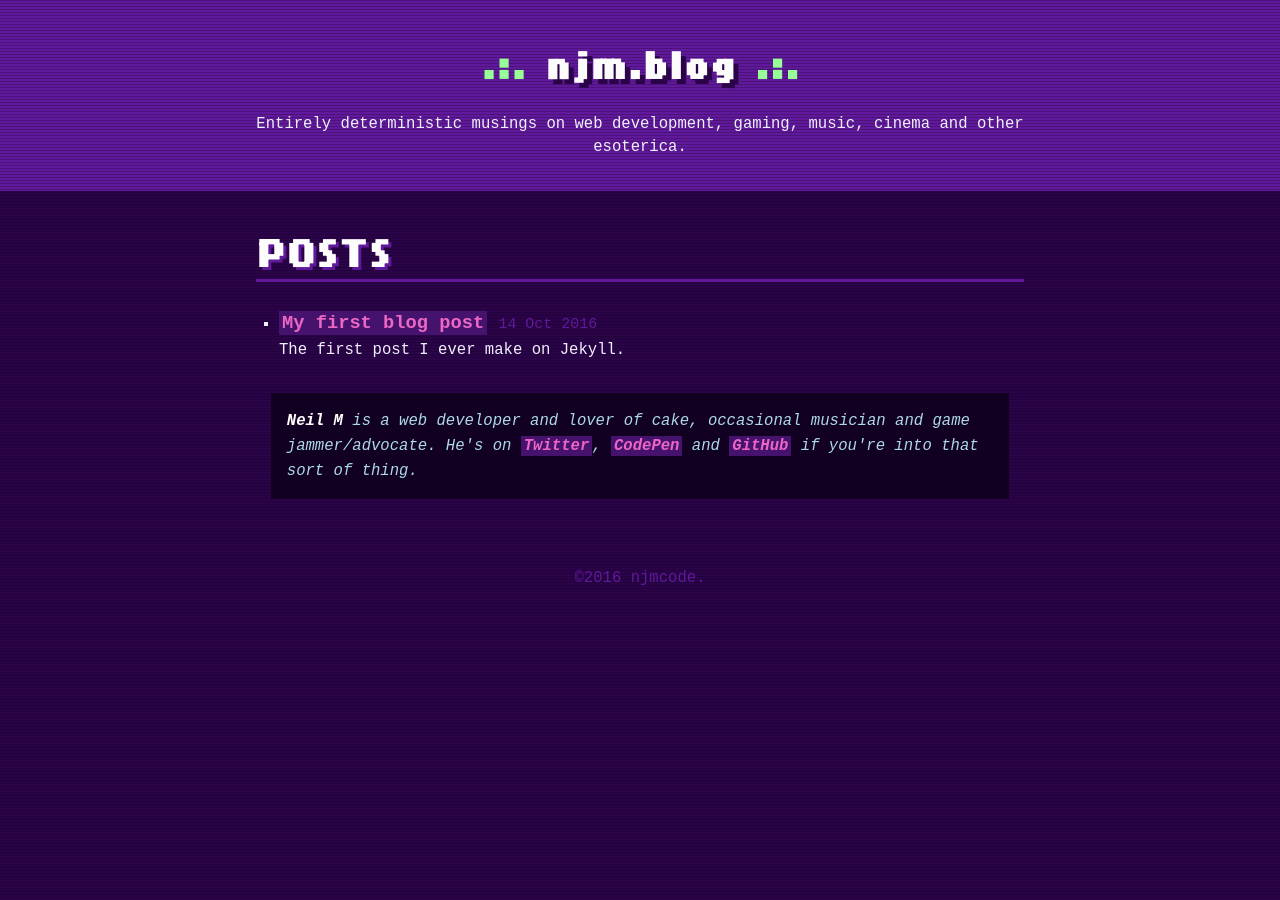
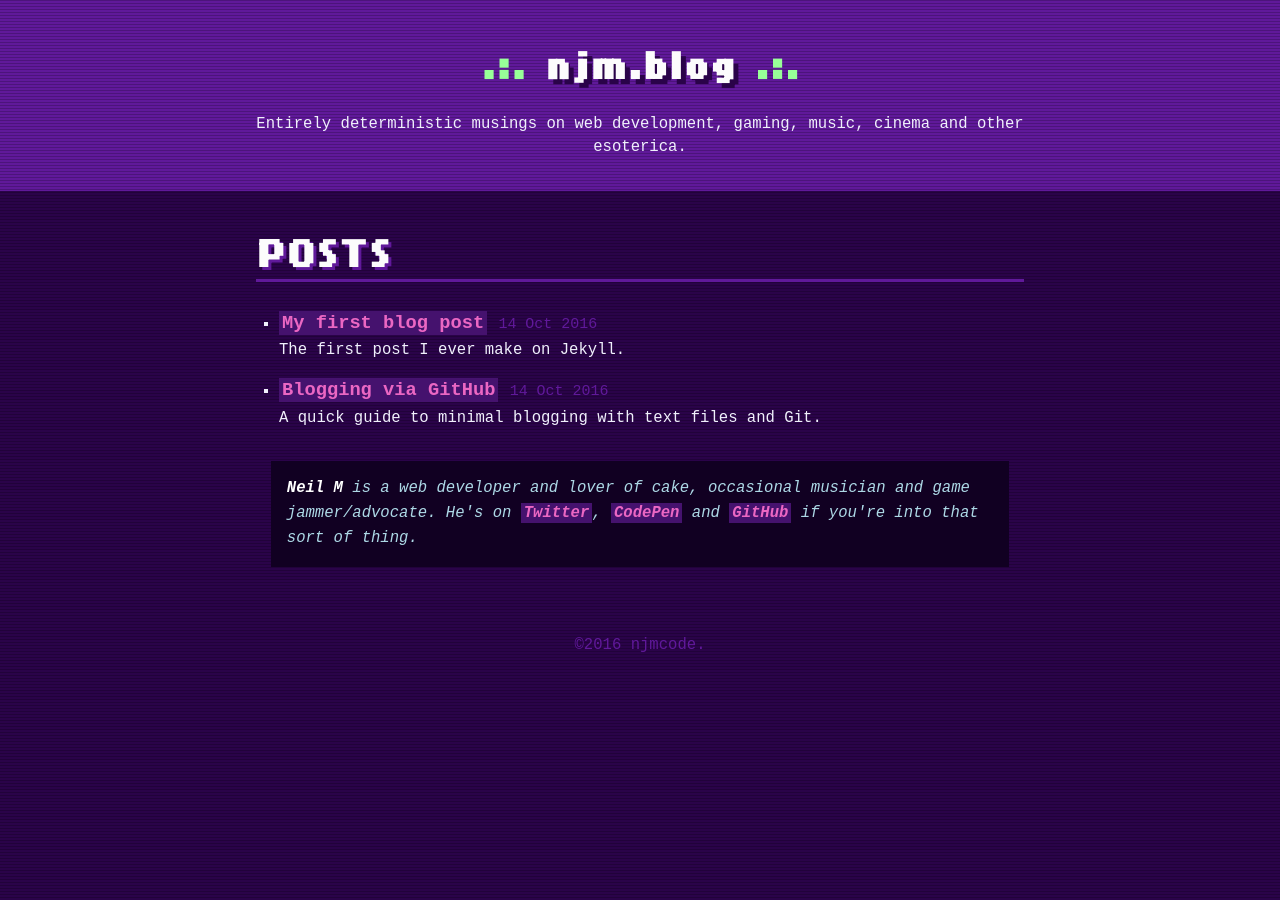
Before and after one commit to njmcode/blog, a Jekyll site: the page built from index.html, in a window 1280 px wide. Built offline with Jekyll 4.4.1, drawn with Linux system fonts in a browser that asks for light colours; some of the changed lines change nothing that is shown.

Commit message:
Adding post about Jekyll integration; some style tweaks

```diff
--- /dev/null
+++ b/_posts/2016-10-14-blogging-via-github.md
@@ -0,0 +1,348 @@
+---
+layout: post
+title: "Blogging via GitHub"
+summary: "A quick guide to minimal blogging with text files and Git."
+date: 2016-10-14
+---
+I was an active, albeit angsty, bloger in my youth. Now that I actually have a profession I'm passionate about, I've been
+meaning to pick it up again.  Sadly I've been put off by the various blog platforms available -
+they're too complex, bloated and/or costly for my tastes. All I need is somewhere to quickly bang out notes and musings,
+nothing fancy.
+
+Since I'm a developer, I'm actually more comfortable in a plain text file than I am in a
+CMS or blog engine. And so, after some research, I gravitated towards a
+combination of **Jekyll** and **GitHub Pages**.  Here's an overview of how I set it
+up.
+
+_(Note - I'm assuming a working knowledge of Git, and that you have a GitHub account and a Git client set up.)_
+
+### Hosting via GitHub ###
+
+[GitHub][gh] has a free feature known as **GitHub Pages** which allows you to serve static
+files and assets [from your GitHub repos][ghpages] - very handy for hosting project documentation,
+examples, download pages and so on.
+
+I've used this feature in the past to host [my portfolio page][folio], with my `(username).github.io` repo serving
+out to `https://(username).github.io`. To update my site, I just commit changes and push to `master`.
+
+I wanted to do the same thing for a simple blog, without affecting my current portfolio
+site. GitHub [supports different types][ghpages-help] of GitHub Pages - you can create them them per-user,
+per-organization, and per-project.  _Per-project_ was what I was looking for -
+I would create a new project repo, tell GitHub to serve from it, and I would have a blog hosted on my _github.io_
+domain but separate from my portfolio.
+
+### Repo setup ###
+
+I created a new blank repo for the blog on my GitHub account. Since I wanted
+the public URL to be `https://(username).github.io/blog`, I simply named the
+repo `blog`.
+
+GitHub can be made to serve out of a repo's `master` branch via the _Settings_ panel
+for the repo, under the **Options** > **GitHub Pages** section.
+
+[GitHub lets you configure this][ghpages-config] in a few different ways, including serving
+from special branches while keeping `master` for other code - very handy for project docs etc.
+I just went for serving out of `master` since the repo is dedicated to the blog.
+
+To test it out, I committed a 'Hello world' `index.html` file and visited `https://(username).github.io/blog` -
+sure enough, the file was served sucessfully. Onwards!
+
+### Creating a Jekyll blog ###
+
+**[Jekyll][jekyll]** is a tool that takes templates (for layout) and text files (for content), and compiles them
+into static HTML that can be hosted anywhere, without the need for installation, dynamic server-side languages, databases, or any of that guff.
+It's perfect for my use case - no-frills, text-based blogging with full control of presentation.
+
+Jekyll is [officially supported][ghpages-jekyll] by GitHub, to the point where Jekyll-format files pushed to a GitHub Pages-enabled repo will be
+automatically compiled and served. We just need to install Jekyll locally for development and preview.
+(Unfortunately it requires Ruby - we can't have everything, right?)
+
+### The dev environment ###
+
+The [official GitHub instructions for installing Jekyll][ghpages-jekyll-inst] failed me somewhat, but I was eventually
+successful. If you have trouble, check the following:
+
+ * Ensure you have [Ruby installed][ruby], along with the dev dependencies for your system.
+ * You may also need to install `gcc`, `make`, and other `build-essential` packages, as well as `nodejs` (for some insane reason).
+
+The docs also advise to generate a skeleton Jekyll site via the command line, but I found this more of a hindrance than a help.
+Instead, I did the following (taken from
+[this great article][jekyll-article] by [Jonathan McGlone][jmcg], and the [official Jekyll docs][jekyll-docs]):
+
+ * Create a `.gitignore` and make sure the `/_site` dir (where Jekyll outputs to) is ignored.
+
+~~~ bash
+
+# ./.gitignore
+
+_site
+
+~~~
+
+ * Create a `_config.yml` in the root with `name` and `description` values listed. We'll reference these in our template files.
+
+~~~ yaml
+
+# ./_config.yml
+
+name: 'My Blog'
+description: 'Some random thoughts'
+
+~~~
+
+ * Create a `/_layouts` directory with a `default.html` and `post.html` template, using [Liquid tags][liquid] to insert data such
+    as `site.name` (from the `_config.yml` file) and `page.title` (from blog data fields).
+
+~~~ bash
+
+ - /_layouts
+    - default.html
+    - post.html
+ - .gitignore
+ - _config.xml
+ - Gemfile
+
+~~~
+
+~~~ html
+
+<!-- ./_layouts/default.html -->
+{% raw %}
+<html>
+<body>
+    <h1>{{ site.name }}</h1>
+    <p>{{ site.description }}</p>
+    {{ content }}
+</body>
+</html>
+{% endraw %}
+~~~
+
+~~~ html
+
+<!-- ./_layouts/post.html -->
+---
+layout: default
+---
+{% raw %}
+<!--
+This layout extends 'default.html', and populates the
+{{ content }} placeholder of that template with its own markup.
+-->
+<div class="post">
+    <h2>{{ page.title }}</h2>
+    <p>Posted on {{ page.date | date_to_string }}</p>
+    <!-- Blog post body gets injected below -->
+    {{ content }}
+</div>
+{% endraw %}
+~~~
+
+ * Create a `/_posts` directory containing [Kramdown][kram] files for your content. The filenames determine URL date
+ and slug when published.
+
+~~~ bash
+
+ - /_layouts
+    - default.html
+    - post.html
+ - /_posts
+    - 2016-10-14-my-blog-post-slug.md
+ - .gitignore
+ - _config.xml
+ - Gemfile
+
+~~~
+
+~~~ markdown
+{% raw %}
+<!-- ./_posts/2016-10-14-my-blog-post-slug.md -->
+---
+layout: post
+title: "My first blog post"
+date: 2016-10-14
+---
+
+This is my blog post content, written in Kramdown. It will get converted to
+HTML by the Jekyll build process, and inserted into the {{ content }} tag of
+the `post.html` template for rendering.
+
+### A heading ###
+
+Some **bold** and __italicised__ text, and so on.
+{% endraw %}
+~~~
+
+ * Create an `index.html` in the root to act as a home page and list your posts.
+
+~~~ bash
+
+ - /_layouts
+    - default.html
+    - post.html
+ - /_posts
+    - 2016-10-14-my-blog-post-slug.md
+ - .gitignore
+ - _config.xml
+ - Gemfile
+ - index.html
+
+~~~
+
+~~~ html
+
+<!-- ./index.html -->
+---
+layout: default
+title: Welcome to my blog!
+---
+{% raw %}
+<!--
+This layout extends 'default.html', and populates the
+{{ content }} placeholder of that template with its own markup.
+-->
+<ul>
+    {% for post in site.posts %}
+    <li>
+        <a href="{{ post.url }}">{{ post.title }}</a>
+    </li>
+    {% endfor %}
+</ul>
+{% endraw %}
+~~~
+
+ * Run the Jekyll server, which will watch your files, build and serve them from the generated `/_site` dir.
+
+~~~ text
+
+bundle exec jekyll serve
+
+~~~
+
+Then visit `localhost:4000` to view your local site. It won't look like much since we have no CSS styles added, but hey,
+it's something!
+
+### Adding some style ###
+
+Getting some style into the blog is as simple as adding a stylesheet to the repo and referencing it in your default
+template. I put plain CSS files for normalize, styling and fonts into a `/css` dir in the repo, then added `<link>`
+tags in the `<head>` of my `default.html` template to load them in. Way better looking. You _can_ get themes for Jekyll
+online, but why go the simple route when you can roll your own abomination?
+
+### Gotcha: making URLs work ###
+
+The above works great on localhost, but if you were to commit and push to `master` now and visit `https://(username).github.io/blog`,
+the CSS and post links would likely be broken.
+
+This is because I've chosen to use a GitHub Project Page.  The URL of the hosted Page is `/blog`, but Jekyll resolves all
+links to the root domain. We can set a `baseurl` in our `_config.yml` which would fix this for us on GitHub, but would break
+things on local. Fortunately, we can work around this.
+
+ * Edit your `_config.yml` and add a `baseurl` corresponding to our blog repo name:
+
+~~~ yaml
+
+# ./_config.yml
+
+name: 'My Blog'
+description: 'Some random thoughts'
+baseurl: /blog
+
+~~~
+
+ * Update your CSS and anchor tag links to use the `baseurl` property, like so:
+
+~~~ html
+{% raw %}
+<!-- For asset tags e.g. <link>, <script>, etc. Note the slash after site.baseurl ! -->
+<link rel="stylesheet" href="{{ site.baseurl }}/css/main.css">
+
+<!-- For blog links etc. -->
+<a href="{{ site.baseurl }}{{ post.url }}">{{ post.title }}</a>
+{% endraw %}
+~~~
+
+ * Stop and re-start your local server, but override the `baseurl` so that it uses the root instead:
+
+~~~ text
+
+bundle exec jekyll serve --baseurl ''
+
+~~~
+
+This now means that everything works fine on `localhost:4000` **and** when you upload to GitHub.
+Sorted!
+
+### Publishing ###
+
+To go live, simply `git commit` and `git push origin master`, then visit `https://(username).github.io/blog` to view
+the live version of your blog in all its glory!
+
+### Improvements and hacks ###
+
+We've only scratched the very surface of what Jekyll can do with data and Liquid templating. A couple of ideas I've had
+(and may or may not add in!):
+
+ * **Post summaries** - a one-line overview of the contents of a blog post. You can define any metadata you want at the
+ top of each `/_posts` file, so this is as simple as defining a `summary` then referencing it in your layout templates:
+
+~~~ markdown
+{% raw %}
+<!-- ./_posts/2016-10-14-my-blog-post-slug.md -->
+---
+layout: post
+title: "My first blog post"
+summary: "A quick overview of how I set this up."
+date: 2016-10-14
+---
+
+Content etc...
+{% endraw %}
+~~~
+
+~~~ html
+{% raw %}
+<!-- ./_layouts/post.html -->
+
+...
+
+<div class="post">
+    <h2>{{ page.title }}</h2>
+    <p class="summary">{{ page.summary }}</p>
+    <p>Posted on {{ page.date | date_to_string }}</p>
+    <!-- Blog post body gets injected below -->
+    {{ content }}
+</div>
+{% endraw %}
+~~~
+
+ * **Categories / tags** - I haven't explored Jekyll's support for this yet, but I imagine you could do it with some
+ custom metadata and clever use of Liquid filters and tags.
+
+ * **'About the author' box** - I created this as a HTML snippet and saved it in `./_includes/author.html`, which allows me
+ to call `{% raw %}{% include author.html %}{% endraw %}` inside any template to insert it. Very handy for re-usable HTML components!
+
+ * **Pagination, filtering, sorting etc** - Jekyll does include support for these, so I'll be adding them in future.
+
+Hopefully this has given you some insight into how to get blogging with common dev tools - no monolithic CMS forms,
+hosting costs, or wrangling with Wordpress themes!  I'll continue to refine and experiment with the platform for the
+next while and see how far I can take it, from a developer and editor POV.  Watch this space.
+
+**- NJM**
+
+
+
+[folio]: https://njmcode.github.io/
+[gh]: https://github.io/
+[ghpages]: https://pages.github.com/
+[ghpages-help]: https://help.github.com/articles/user-organization-and-project-pages/
+[ghpages-config]: https://help.github.com/articles/configuring-a-publishing-source-for-github-pages/
+[jekyll]: https://jekyllrb.com/
+[ghpages-jekyll]: https://help.github.com/articles/about-github-pages-and-jekyll/
+[ghpages-jekyll-inst]: https://help.github.com/articles/setting-up-your-github-pages-site-locally-with-jekyll/
+[ruby]: https://www.ruby-lang.org/en/documentation/installation/
+[jmcg]: http://jmcglone.com/
+[jekyll-article]: http://jmcglone.com/guides/github-pages/
+[jekyll-docs]: https://jekyllrb.com/docs/home/
+[liquid]: https://shopify.github.io/liquid/tags/
+[kram]: http://kramdown.gettalong.org/quickref.html
--- a/css/main.css
+++ b/css/main.css
@@ -7,6 +7,12 @@
 section.index .post-list-title {
     font-size: 1.2em;
     margin-bottom: 0.2em;
+}
+
+section.post-body p, section.post-body li {
+    font-family: Arial, Helvetica, sans-serif;
+    line-height: 1.8;
+    font-size: 0.9em;
 }
 
 
@@ -40,11 +46,19 @@
     color: white;
 }
 
+.highlight .nt {
+    color: oldlace;
+}
+
 code {
     font-size: 0.8em;
-    background: #102;
+    background: #213;
     padding: 2px 5px;
     color: lightblue;
+}
+
+.highlight code {
+    background: transparent;
 }
 
 .pub-note {
```
